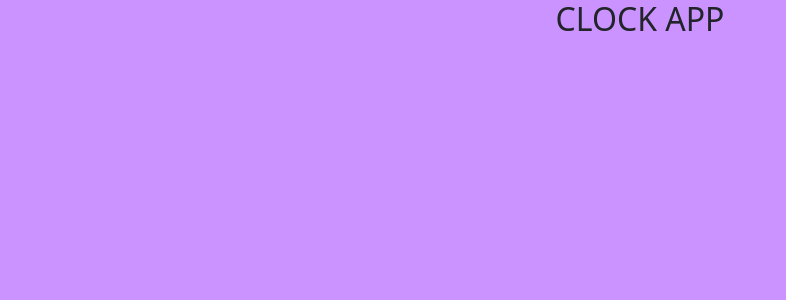
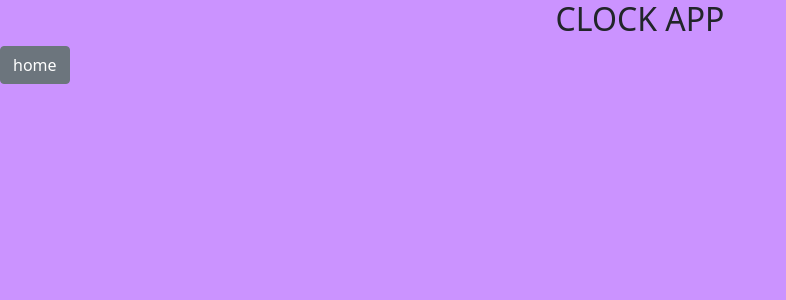
Before and after one commit to deepakbelamana/Clock-App, an Angular app: page / in a window 1280 px wide. Shown: the top 300 px of the page, without its empty margins (0-786 px from the left). Built offline with nearby package versions, Linux system fonts and the light colour scheme.

Commit message:
added home button

```diff
--- a/src/app/app-routing.module.ts
+++ b/src/app/app-routing.module.ts
@@ -4,7 +4,7 @@ import { HomeComponent } from './home/home.component';
 
 const routes: Routes = [
   {
-     path:" ",
+     path:"home",
      component:HomeComponent
   }
 ];
--- a/src/app/app.component.html
+++ b/src/app/app.component.html
@@ -1,3 +1,3 @@
  <h2 style="display: flex; justify-content: center;">CLOCK APP</h2>
-
+ <button class="btn btn-secondary" routerLink="/home">home</button>
 <router-outlet></router-outlet>
```
